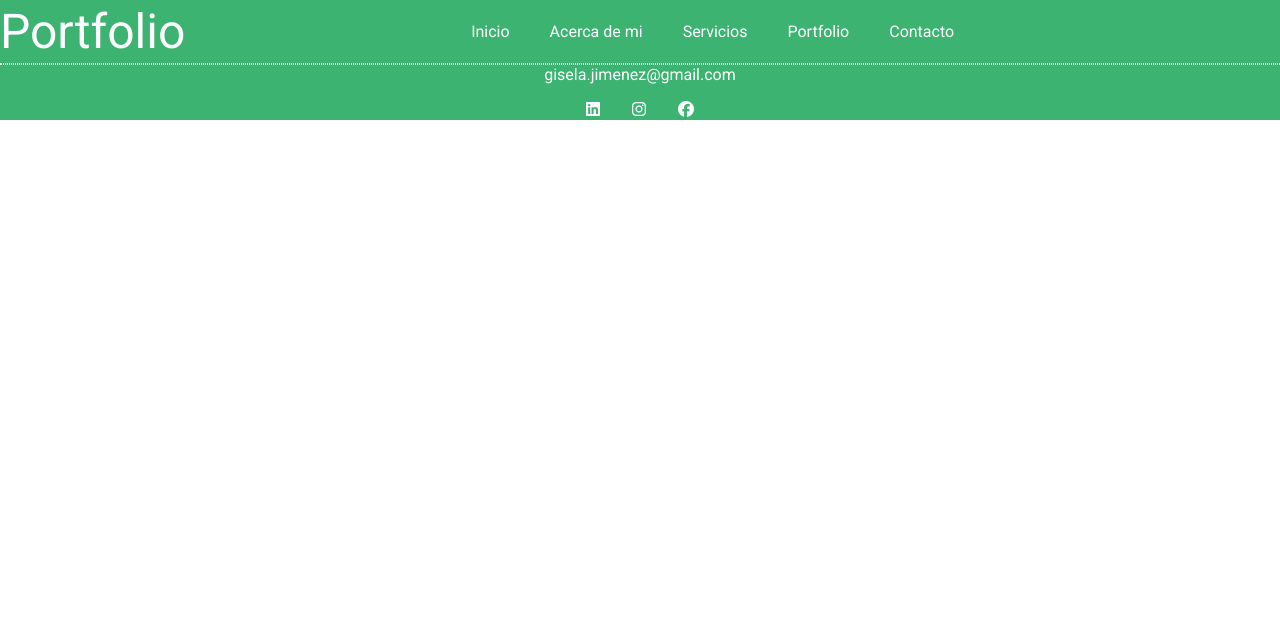
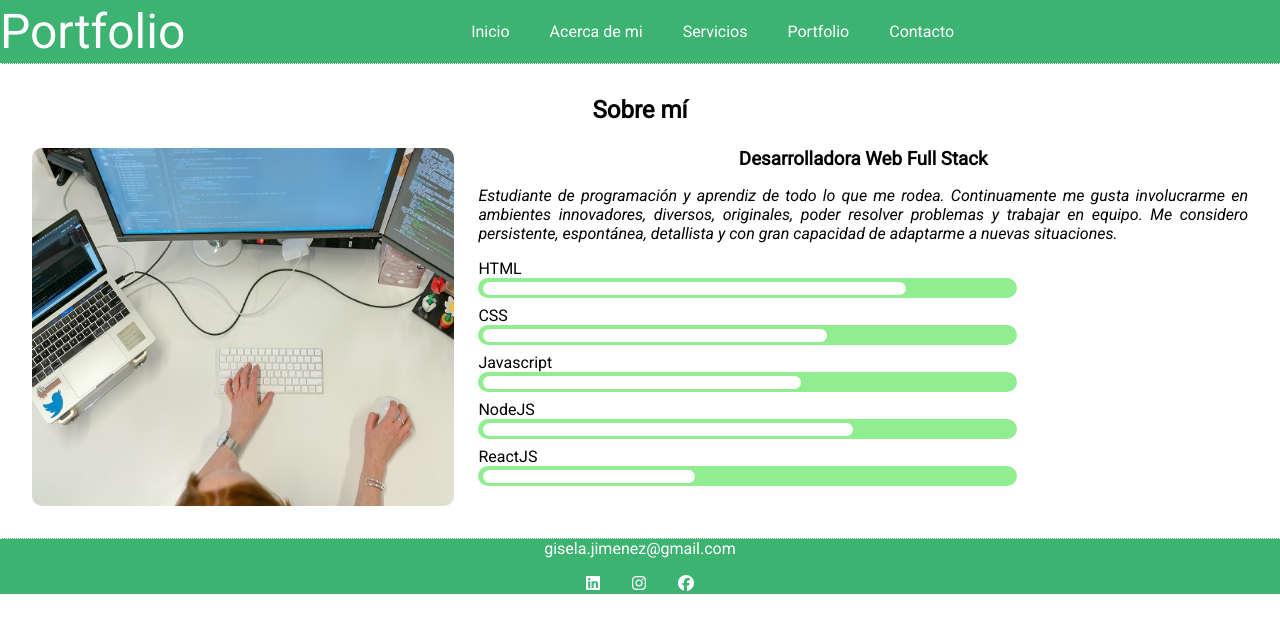
Before and after one commit to pmojeda/PortfolioCodoaCodo, a plain HTML site: page Secciones/acercademi.html in a window 1280 px wide. Drawn offline with nearby package versions, Linux system fonts and the light colour scheme.

Commit message:
Primer versión de la sección de Acerca de Mi y otros cambios

```diff
--- a/CSS/sitio.css
+++ b/CSS/sitio.css
@@ -124,10 +124,10 @@
 .SeccionPortfolio{
     text-align: center;
     background-color: var(--white);
-    padding: 3em;
+    padding: 2em;
 }
 
-.TituloPortfolio{
+.TituloSeccion{
     color: var(--black);
     margin-bottom: 1em;
 }
@@ -153,14 +153,119 @@
     width: 18em;
 }
 
-.ProyectoInfo{
+.Proyecto-Info{
     display: flex;
     flex-direction: row;
     column-gap: 0.5em;
     justify-content: center;
 }
 
-.ProyectoInfo a{
+.Proyecto-Info a{
     text-decoration: none;
     color: var(--black);
 }
+
+.SeccionAcercaDeMi{
+    text-align: center;
+    background-color: var(--white);
+    padding: 2em;
+}
+
+.AcercaDeMi-Container{
+    display:flex;
+    flex-direction: row;
+    column-gap: 1.5em;
+}
+
+.AcercaDeMi-Container img{
+    height: 28vw;
+    width: 33vw;
+    border-radius: 10px;
+}
+
+.AcercaDeMi-Info p:nth-child(2) {
+    text-align: justify;
+    font-style: italic;
+    margin-top: 1em;
+    margin-bottom: 1em;
+}
+
+.AcercaDeMi-SkillName{
+    margin-top: 0.5em;
+    text-align: justify;
+}
+
+.progress {
+    background: var(--colorDeFondoLight);
+    border-radius: 100px;
+    align-items: center;
+    padding: 0 5px;
+    display: flex;
+    height: 20px;
+    width: 70%;
+  }
+
+  .progress-html {
+    animation: load-html 3s normal forwards;
+    border-radius: 100px;
+    background: var(--white);
+    height: 13px;
+    width: 0;
+  }
+
+  @keyframes load-html {
+    0% { width: 0; }
+    100% { width: 80%; }
+  }
+
+  .progress-css {
+    animation: load-css 3s normal forwards;
+    border-radius: 100px;
+    background: var(--white);
+    height: 13px;
+    width: 0;
+  }
+
+  @keyframes load-css {
+    0% { width: 0; }
+    100% { width: 65%; }
+  }
+
+  .progress-javascript {
+    animation: load-javascript 3s normal forwards;
+    border-radius: 100px;
+    background: var(--white);
+    height: 13px;
+    width: 0;
+  }
+
+  @keyframes load-javascript {
+    0% { width: 0; }
+    100% { width: 60%; }
+  }
+
+  .progress-nodejs {
+    animation: load-nodejs 3s normal forwards;
+    border-radius: 100px;
+    background: var(--white);
+    height: 13px;
+    width: 0;
+  }
+
+  @keyframes load-nodejs {
+    0% { width: 0; }
+    100% { width: 70%; }
+  }
+
+  .progress-reactjs {
+    animation: load-reactjs 3s normal forwards;
+    border-radius: 100px;
+    background: var(--white);
+    height: 13px;
+    width: 0;
+  }
+
+  @keyframes load-reactjs {
+    0% { width: 0; }
+    100% { width: 40%; }
+  }
--- a/Secciones/acercademi.html
+++ b/Secciones/acercademi.html
@@ -30,7 +30,46 @@
     </header>
 
     <section class="SeccionAcercaDeMi">
+        <h1 class="TituloSeccion">Sobre mí</h1>
 
+        <div class="AcercaDeMi-Container">
+            <img src="/Imagenes/Perfil2.jpg" alt="Mi Foto2">
+
+            <div class="AcercaDeMi-Info">
+                <h3>Desarrolladora Web Full Stack</h3>
+                <p>Estudiante de programación y aprendiz de todo lo que me rodea. Continuamente me gusta involucrarme en ambientes innovadores, diversos, originales, poder resolver problemas y trabajar en equipo. Me considero persistente, espontánea, detallista y con gran capacidad de adaptarme a nuevas situaciones.</p>
+
+                <p class="AcercaDeMi-SkillName">HTML</p>
+                <div class="progress">
+                    <div class="progress-html">
+                    </div>
+                </div>
+
+                <p class="AcercaDeMi-SkillName">CSS</p>
+                <div class="progress">
+                    <div class="progress-css">
+                    </div>
+                </div>
+
+                <p class="AcercaDeMi-SkillName">Javascript</p>
+                <div class="progress">
+                    <div class="progress-javascript">
+                    </div>
+                </div>
+
+                <p class="AcercaDeMi-SkillName">NodeJS</p>
+                <div class="progress">
+                    <div class="progress-nodejs">
+                    </div>
+                </div>
+
+                <p class="AcercaDeMi-SkillName">ReactJS</p>
+                <div class="progress">
+                    <div class="progress-reactjs">
+                    </div>
+                </div>
+            </div>
+        </div>
     </section>
 
     <footer>
```
Also changed, not shown: Secciones/portfolio.html (+4 -4 lines), index.html (+2 -1 lines), Imagenes/Perfil2.jpg (added).
